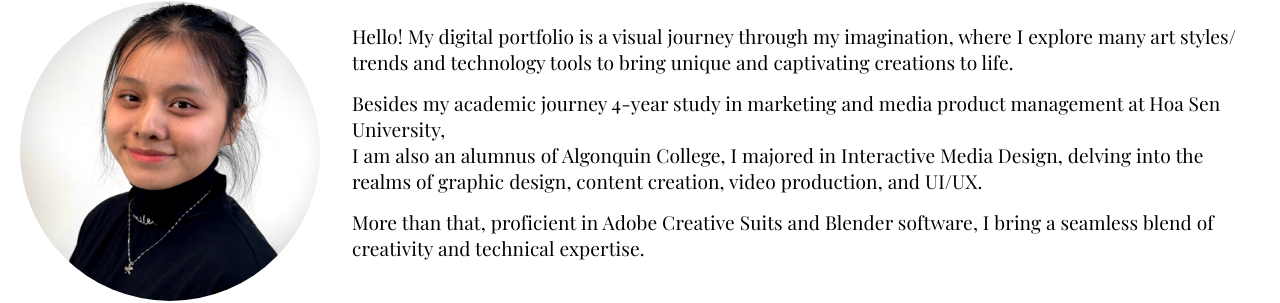
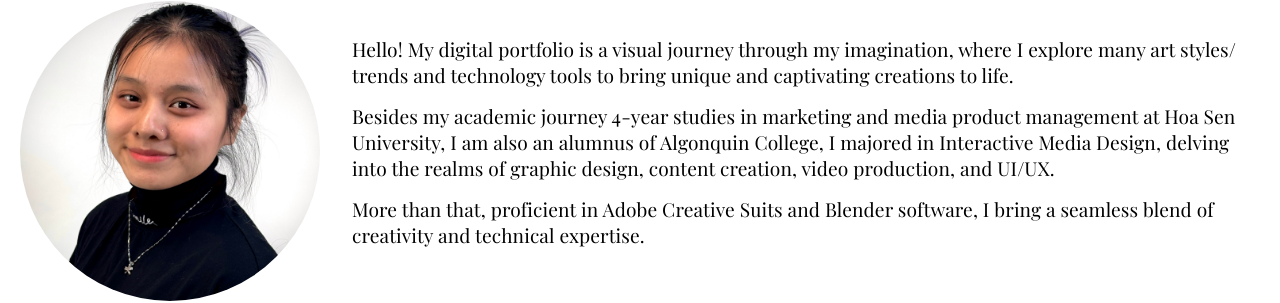
Before and after one commit to nguy0949/nhi-portfolio, a React (Create React App) app: page /#/about in a window 1280 px wide. Shown: the part 199-502 px from the top of the page. Built offline with nearby package versions, Linux system fonts and the light colour scheme; a web font is replaced by a local one.

Commit message:
change content

```diff
--- a/src/components/pages/AboutPage/About.js
+++ b/src/components/pages/AboutPage/About.js
@@ -36,8 +36,8 @@ function About() {
                             tools to bring unique and captivating creations to life.
                         </p>
                         <p className={styles.no_margin}>
-                            Besides my academic journey 4-year study in marketing and media product management at Hoa Sen University,
-                            <br />I am also an alumnus of Algonquin College, I majored in Interactive Media Design, delving into the realms of graphic design, content creation, video production, and UI/UX.
+                            Besides my academic journey 4-year studies in marketing and media product management at Hoa Sen University,
+                            I am also an alumnus of Algonquin College, I majored in Interactive Media Design, delving into the realms of graphic design, content creation, video production, and UI/UX.
                         </p>
                         <p className={styles.no_margin}>
                             More than that, proficient in Adobe Creative Suits and Blender software, I bring a seamless blend of creativity and technical expertise.
```
